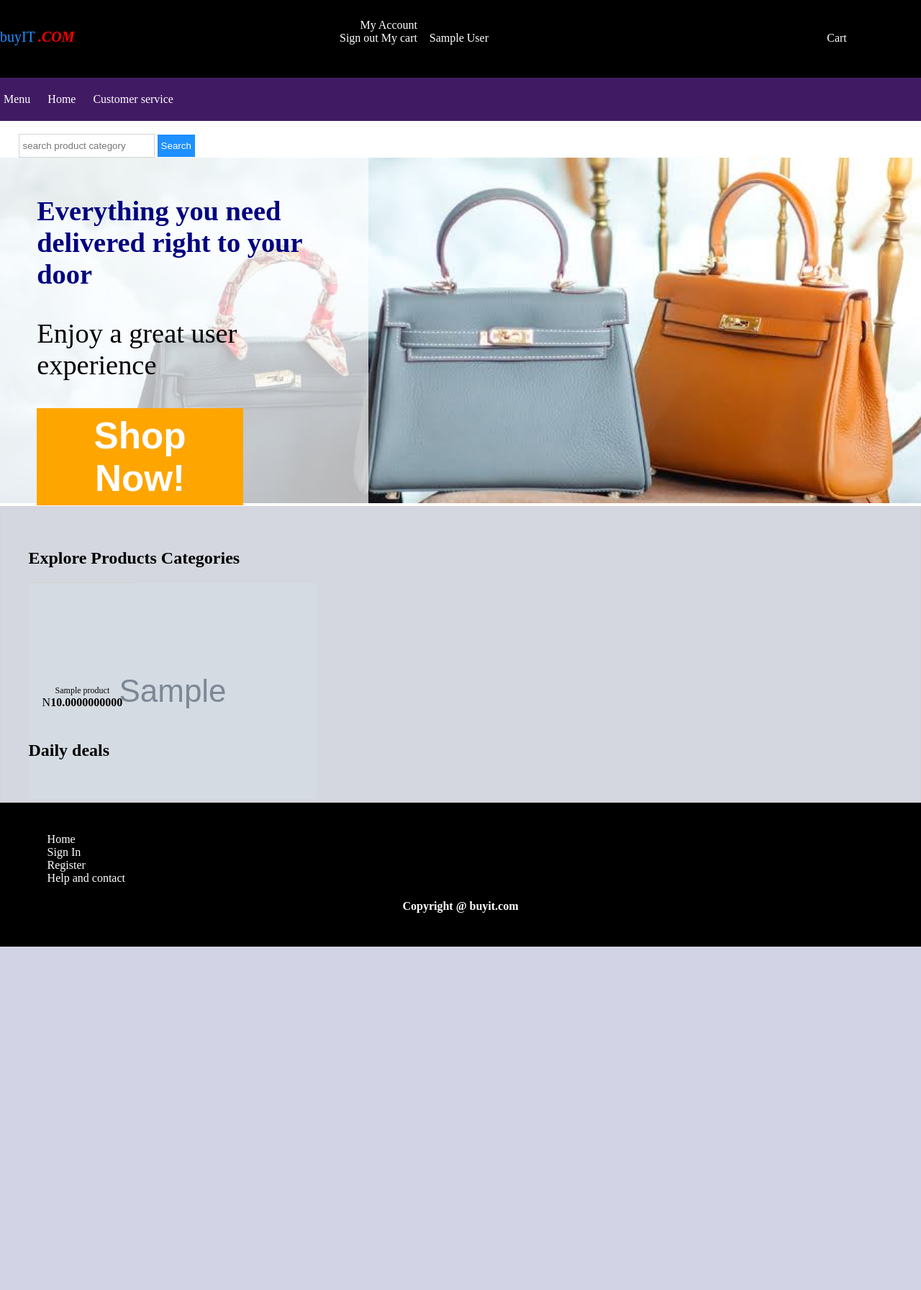
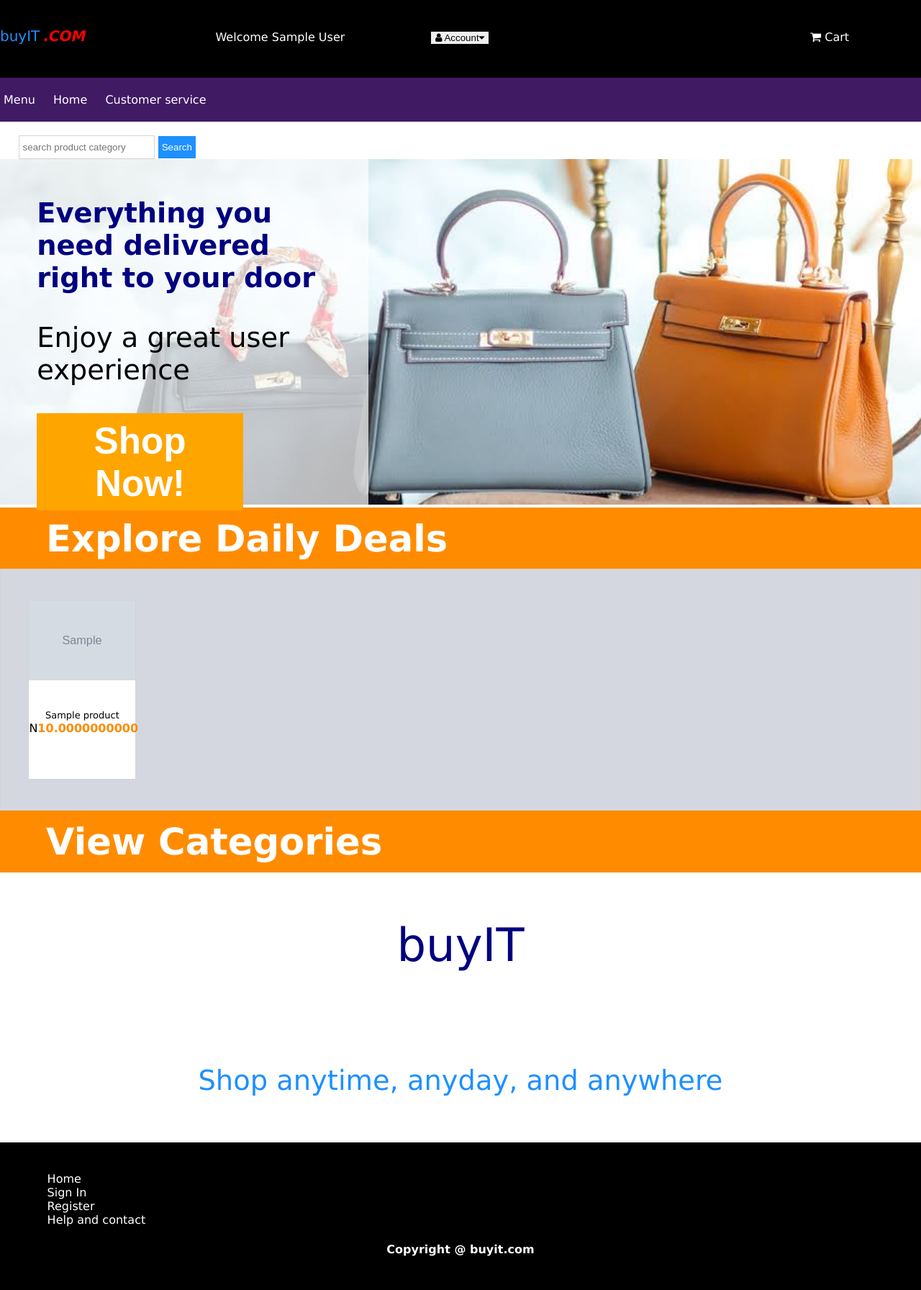
Before and after one commit to joyogbu/buyIT, a Flask app: page / in a window 1280 px wide. Shown: the whole page at 72% size. Before the commit the page ends 1315 px from the top, so only its background shows below. Run offline with Flask 3, Linux system fonts and the light colour scheme; the visitor is signed in with stand-in values (Sample User, id 1); tables that the repository leaves empty hold one stand-in row (values such as "Sample post"); grey boxes marked "Sample" are stand-in pictures.

Commit message:
latest files

```diff
--- a/app/routes.py
+++ b/app/routes.py
@@ -1,6 +1,7 @@
 #!/usr/bin/python3
+import bcrypt
 from app import app
-from flask import render_template, request, redirect, url_for, session
+from flask import render_template, request, redirect, url_for, session, jsonify
 from .models.base import DBSession
 from .models.model import Products, Customers, Cartitems, Shippings
 import math
@@ -23,24 +24,38 @@ def sign_in():
                 check_user = db_session.query(Customers).filter_by(customer_email=customer_email).first()
                 if check_user:
                     error="email already exists"
-                return redirect(url_for('sign_in', error=error))
-                user = Customers(customer_name=request.form.get('fullname'), customer_email=request.form.get('mobile_or_email'), customer_pass=request.form.get('password'))
+                    return redirect(url_for('sign_in', error=error))
+                customer_password = request.form.get('password')
+                customer_bytes = customer_password.encode('utf-8')
+                salt = bcrypt.gensalt()
+                hashed_password = bcrypt.hashpw(customer_bytes, salt)
+                user = Customers(customer_name=request.form.get('fullname'), customer_email=request.form.get('mobile_or_email'), customer_pass = hashed_password)
                 db_session.add(user)
                 db_session.commit()
                 message = "Your account has been created successfully"
             else:
                 customer_email=request.form.get('username')
-                customer_pass=request.form.get('password')
+                customer_pass=request.form.get('pass')
+                if customer_email == "" or customer_pass == "":
+                    error="Sorry, invalid credentials"
+                    return redirect(url_for('sign_in', error=error))
+                user_bytes  = customer_pass.encode('utf-8')
                 user=db_session.query(Customers).filter_by(customer_email=customer_email).first()
                 if not user:
-                    error="Invalid login details"
+                    error="Sorry, email not recognized"
                     return redirect(url_for('sign_in', error=error))
-                session['user_id'] = user.customer_id
-                session['username'] = user.customer_name
-                #user_name=str(user).split(' ')
-                user_name = user.customer_name.split(' ')
-                first_name=user_name[0]
-                return redirect(url_for('index', user_name=session['username'], user_id=session['user_id']))
+                hashed_pass = user.customer_pass.encode('utf-8')
+                if not bcrypt.checkpw(user_bytes, hashed_pass):
+                    error="Incorrect password"
+                    return redirect(url_for('sign_in', error=error))
+                else:
+                    session['user_id'] = user.customer_id
+                    session['username'] = user.customer_name
+                    #user_name=str(user).split(' ')
+                    user_name = user.customer_name.split(' ')
+                    first_name = user_name[0]
+                    session['first_name'] = first_name
+                    return redirect(url_for('index', user_name=session['username'], user_id=session['user_id']))
     return render_template('sign_in_register.html', message=message)
 
 @app.route('/sign_out')
@@ -48,6 +63,7 @@ def log_out():
     if session['user_id']:
         session.pop('user_id', None)
         session.pop('username', None)
+        session.pop('first_name', None)
         return redirect(url_for('sign_in'))
     return redirect(url_for('index'))
 
@@ -109,13 +125,25 @@ def check_out():
         shipping_country = request.form.get('shipping_country')
         shipping_phone = request.form.get('phone')
         shipping_zip = request.form.get('zip_code')
+        error=""
+        '''shipping_address = request.form['shipAdd']
+        shipping_city = request.form['shipCity']
+        shipping_state = request.form['shipState']
+        shipping_country = request.form['shipCountry']
+        shipping_phone = request.form['shipPhone']
+        shipping_zip = request.form['shipZip']'''
+        if shipping_address == "" or shipping_city == "" or shipping_state == "" or shipping_country == "" or shipping_phone == "" or shipping_zip == "":
+            error = "Sorry, all fields are required"
+            return redirect(url_for('cart_page', error=error))
         ship_item = Shippings(shipping_customer_id=shipping_id, shipping_address=shipping_address, shipping_city=shipping_city, shipping_state=shipping_state, shipping_country=shipping_country, shipping_phone=shipping_phone, shipping_zip=shipping_zip, shipping_amount=720)
         db_session.add(ship_item)
         db_session.commit()
-    my_total = subTotal()
-    shipping_details = db_session.query(Shippings).filter_by(shipping_customer_id=shipping_id).first()
-    return render_template("checkout.html", shipping_details=shipping_details, my_total=my_total)
-    #return render_template("checkout.html")
+        my_total = subTotal()
+        shipping_details = db_session.query(Shippings).filter_by(shipping_customer_id=shipping_id).first()
+        #return jsonify({'my_total' : my_total})
+        #return shipping_details
+        return render_template("checkout.html", shipping_details=shipping_details, my_total=my_total)
+    return render_template("checkout.html")
 
 @app.route('/modify_cart/<p_id>', methods=['GET', 'POST'])
 def remove_item(p_id):
@@ -125,6 +153,10 @@ def remove_item(p_id):
     #return render_template("cart.html")
     return redirect(url_for('cart_page'))
 
+@app.errorhandler(404)
+def not_found(e):
+    return render_template("404.html"), 404
+
 @app.route('/buyit')
 def landing_page():
     return render_template("buyit.html")
--- a/app/static/scripts/myscript.js
+++ b/app/static/scripts/myscript.js
@@ -17,4 +17,32 @@ $(document).ready(function() {
 	$('.close').click(function() {
 		$('#shipping_info_form').css('display', 'none');
 	});
+
+	/*$('#shipping_info_form').on('submit', function(event) {
+		$.ajax({
+			url : '/buy/checkout',
+			data : {
+				shipAdd : $('#shipAdd').val(),
+				shipCity : $('#shipCity').val(),
+				shipState : $('#shipState').val(),
+				shipCountry : $('#shipCountry').val(),
+				shipPhone : $('#shipPhone').val(),
+				shipZip : $('#shipZip').val()
+			},
+			type : 'POST',
+			success : function(response) {
+				window.location.href = '/buy/checkout'
+			},
+			error : function() {
+				$('#error_box').innerHTML = 'All fields are reuired'
+			},
+		})
+		event.preventDefault()
+
+	});*/
+
+	$('#dropdown_btn').click(function() {
+		/*$('.dropdown_link').css('display', 'inline-block')*/
+		$('.dropdown_link').slideToggle()
+	});
 });
--- a/app/static/styles/mystyle.css
+++ b/app/static/styles/mystyle.css
@@ -3,6 +3,7 @@
 }
 body {
 	margin:0px;
+	font-family:verdana;
 	min-height: 100%;
 	}
 #header_div {
@@ -16,6 +17,7 @@ body {
 	margin-top:1%;
 	width:22%;
 	padding:1% 0;
+
 	}
 .box2 {
 	text-align:right;
@@ -30,6 +32,25 @@ body {
 }
 #users {
 	color:red;
+}
+#signin {
+	position:relative;
+}
+#dropdown_btn {
+	border:none;
+}
+.dropdown_link {
+	display:none;
+	position:absolute;
+	background:#f1f1f1;
+	width:100%;
+	color:black;
+	border:1px solid none;
+}
+.dropdown_link a {
+	color:black !important;
+	padding:1%;
+	display:block;
 }
 #search {
 	margin-left:2%;
@@ -91,41 +112,77 @@ body {
 	padding 20px;
 	margin-right:20px;
 }
+.top_heading {
+	font-size:4vw;
+	background:darkorange;
+	padding:1% 5%;
+	color:white;
+	font-weight:bold;
+
+}
+/*.product_display {
+	background: rgba(45, 56, 100, 0.2);
+}*/
 .product_div {
 	width:150px;
-	height:200px;
+	height:250px;
 	border:1px solid lightgrey;
 	text-align:center;
-	display:inline-block;
-	margin-right:1%;
+	/*display:inline-block;*/
+	float:left;
+	margin-right:2%;
+	margin-top:2%;
 	background: white;
 }
 .product_image {
 	width:100%;
-	height:70%;
+	height:60%;
 	border:2px solid none;
 }
+.product_img_box {
+	width:100%;
+	object-fit:fill;
+}
 .product_div_text {
-	height:30%;
+	height:40%;
 	border:1px solid none;
 }
 .product_text {
+	font-size:13px;
 	color:grey;
-	font-size:12px;
 }
 .ccurrency {
-	color:black;
+	color:darkorange !important;
 	font-weight:bold;
 }
 .product_price {
 	font-weight:bold;
-	color:black;
+	color:darkorange;
+}
+#closing_text1 {
+	color:navy;
+	font-size:5vw;
+	margin:auto;
+	padding:5%;
+	text-align:center;
+}
+#closing_text2 {
+	color:dodgerblue;
+	font-size:3vw;
+	padding:5%;
+        margin:auto;                           text-align:center;             }
+#welcome_div {
+	padding:1% 3%;
+	border:2px solid none;
 }
 .form_container {
 	text-align:center;
 	border:2px solid lightgrey;
-	width:70%;
-	margin:auto
+	width:60%;
+	margin:auto;
+	background:lightyellow;
+	border-radius:10px;
+	box-shadow:2px 4px;
 }
 #sign_in_form {
 	border:1px solid none;
@@ -135,7 +192,7 @@ body {
 	border-radius:5px;
 }
 #sign_up_form {
-	display:none
+	display:none;
 }
 input {
 	padding:10px;
@@ -180,6 +237,11 @@ input {
 }
 .cart_item_image {
 	width:20%;
+	border:1px solid none;
+}
+.cart_image {
+	width:100%;
+	object-fit:fill;
 }
 .cart_item_desc {
 	width:50%;
@@ -354,7 +416,7 @@ a:link, a:visited {
 	float:left;
 }
 .checkout_details {
-	width: 60%;
+	width: 55%;
 	border:1px solid none;
 	border-radius:5px;
 	margin-right:2%;
@@ -362,7 +424,7 @@ a:link, a:visited {
 .checkout_summary {
 	border:1px solid lightgrey;
 	border-radius:5px;
-	width:30%;
+	width:35%;
 	padding:1% 3%;
 }
 #paypal_btn {
--- a/app/templates/base.html
+++ b/app/templates/base.html
@@ -6,6 +6,7 @@
 	<script src="https://ajax.googleapis.com/ajax/libs/jquery/3.6.4/jquery.min.js"></script>
 	<script src="../static/scripts/myscript.js"></script>
         <link rel="stylesheet" type="text/css" href="../static/styles/mystyle.css" />
+	<link rel="stylesheet" href="https://cdnjs.cloudflare.com/ajax/libs/font-awesome/4.7.0/css/font-awesome.min.css" />
 </head>
 <body>
         <header>
@@ -14,26 +15,26 @@
                                 <span id="logo1">buyIT</span>
                                 <span id="logo2"><b><i>.COM</i></b></span>
                 </div>
-                        <div id="signin" class="header_boxes box2">
-				<span id="dropdown_btn">My Account</span>
+			<div class="header_boxes users">
+                                {% if session['first_name'] %}
+				<p>Welcome {{ session['first_name'] }}</p>
+				{% else %}
+				<p>Hello</p>
+				{% endif %}
+                        </div>
+                        <div id="signin" class="header_boxes box1">
+				<button id="dropdown_btn"><i class="fa fa-user"></i> Account<i class="fa fa-caret-down"></i></button><br>
 				<div class="dropdown_link">
 					{% if session['user_id'] %}
 					<a href="{{ url_for('log_out') }}">Sign out</a>
 					<a href="{{ url_for('cart_page') }}">My cart</a>
 					{% else %}
 					<a href="{{ url_for('sign_in') }}">Sign in</a>
-					<a href="{{ url_for('sign_in') }}">Register</a>
+					<a href="{{ url_for('cart_page') }}">My cart</a>
 					{% endif %}
 				</div>
                         </div>
-			<div class="header_boxes users">
-				<p>{{ session['username'] }} </p>
-				{% if request.args.get('user_name') %}
-					<span class="users">Hello,</span>
-                                        <span class="users">{{ request.args.get('user_name') }}</span>
-                                {% endif %}
-			</div>
-			<div id ="cart" class="header_boxes box2"><a href="{{ url_for('cart_page') }}">Cart</a></div>
+			<div id ="cart" class="header_boxes box2"><a href="{{ url_for('cart_page') }}" class="fa fa-shopping-cart"></a><a href="{{ url_for('cart_page') }}"> Cart</a></a></div>
                         <br><br>
                 </div>
                 <div class="menu_bar" style="background-color:none;">
--- a/app/templates/checkout.html
+++ b/app/templates/checkout.html
@@ -1,7 +1,7 @@
 {% extends "base.html" %}
 
 {% block content %}
-	<h4>Checkout</h4>
+	<h3 style="margin-left:2%;">Checkout</h3>
 	<div id="checkout_container">
 		<div class="checkout_div checkout_details">
 			<div id="checkout_address">
@@ -14,7 +14,7 @@
 			<form id="payment_type_form">
 				<h4>Choose a payment method</h4>
 				<input type="radio" name="payment_method" value="credit_card"></input><label>Credit or debit card</label><br>
-				<input type="radio" name="payment_method" value="paypal"></input><label>PayPal</label><br>
+				<input type="radio" name="payment_method" value="paystack"></input><label>PayPal</label><br>
 			</form>
 			<br>
 			<div id="checkout_review">
@@ -29,7 +29,7 @@
 				<tr><td id="order_total">Order total</td><td class="price_column">N{{ my_total | int + shipping_details.shipping_amount }}</td></tr>
 			</table>
 			<p id="disclaimer">By placing your orders, you agree to our users agreement and privacy policy</p>
-			<button id="paypal_btn"><a href="#">Pay with PayPal</a></button>
+			<button id="paypal_btn"><a href="https://paystack.com/buy/geneva-unisex-casual-wrist-watch-with-bracelets-kqushs">Pay with Paystack</a></button>
 		</div>
 		<div style="clear:both;"></div>
 	</div>
--- a/app/templates/index.html
+++ b/app/templates/index.html
@@ -4,14 +4,16 @@
 	<div class="details_one">                                                             <div id="img_div"><img src="../static/images/images_38.jpeg"></img></div>                                            <div id="text_div">
 			<p id="flex_text">Everything you need delivered right to your door</p>
 			<p style="font-size:3vw;">Enjoy a great user experience</p>
-			<button id="shop_now"><a href="/cart">Shop Now!</a></button>                                                     </div>                         </div>
+			<button id="shop_now"><a href="/cart">Shop Now!</a></button>
+		</div>
+	</div>
+	<div class="top_heading">Explore Daily Deals</div>
 	<div id="container">
 		<section id="filters">
 			<div class="product_display">
-				<h2>Explore Products Categories</h2>
 				{% for prod in prods %}
 				<div class="product_div">
-					<div class="product_image"><img src="static/images/products/{{ prod.product_image }}" /></div>
+					<div class="product_image"><img class="product_img_box" src="static/images/products/{{ prod.product_image }}" /></div>
 					<div class="product_div_text"><span class="product_text"><a href="{{ url_for('get_product', name=prod.product_name) }}">{{ prod.product_name }}</a></span><br>
 						<span class="currency">N</span><span class="product_price">{{ prod.product_price }}</span></div>
 				</div>
@@ -20,8 +22,10 @@
 		</section>
 		<section class ="filters">
 			<div class="daily_deals">
-				<h2>Daily deals</h2>
 			</div>
 		</section>
 	</div>
+	<div class="top_heading">View Categories</div>
+	<p id="closing_text1">buyIT</p>
+	<p id="closing_text2">Shop anytime, anyday, and anywhere</p>
 {% endblock %}
--- a/app/templates/product_page.html
+++ b/app/templates/product_page.html
@@ -5,7 +5,7 @@
 	<div id="product_container">
 		<div class="product_display_div">
 			<div class="product_display image_display_div">
-				<img src="#" />
+				<img src="static/images/products/{{ get_prod.product_image }}" />
 			</div>
 			<div class="product_display text_display_div">
 				<h4>{{ prod_name }}</h4>
--- a/app/templates/sign_in_register.html
+++ b/app/templates/sign_in_register.html
@@ -1,8 +1,8 @@
 {% extends "base.html" %}
 
 {% block content %}
-	<h3>Welcome!</h3>
-	<p>Sign in or Register</p>
+	<div id="welcome_div"><h3>Welcome!</h3>
+		<p>Sign in or Register</p></div>
 	<div class="form_container">
 		{% if request.args.get('error') %}
 			<p id="form_error">{{ request.args.get('error') }}</p>
--- a/console.py
+++ b/console.py
@@ -11,8 +11,9 @@ class Buyit(cmd.Cmd):
     prompt = '(buy) '
     __classes = ['Products', 'Customers']
 
-    def do_create_table(self):
-        Base.metadata.create_all(engine, checkfirst=True)
+    def do_create(self, line):
+        Base.metadata.create_all(engine, tables=[Base.metadata.tables[line]], checkfirst=True)
+        print (line)
 
     def do_add(self, line):
         Base.metadata.create_all(engine)
--- /dev/null
+++ b/requirements.txt
@@ -0,0 +1,4 @@
+python3
+flask
+sqlalchemy
+bcrypt
```
Also changed, not shown: app/models/init_db.py (+10 -4 lines), app/templates/404.html (added, +10 -0 lines), app/templates/cart.html (+11 -7 lines), app/static/images/products/bag1.jpg (renamed from bag1.jpg), app/static/images/products/generator1.jpg (renamed from generator1.jpg), app/static/images/products/phone1.jpg (renamed from phone1.jpg), app/static/images/products/shoe1.jpg (renamed from shoe1.jpg), app/static/images/products/watch1.jpg (renamed from watch1.jpg), app/static/images/products/watch2.jpg (renamed from watch2.jpg).
